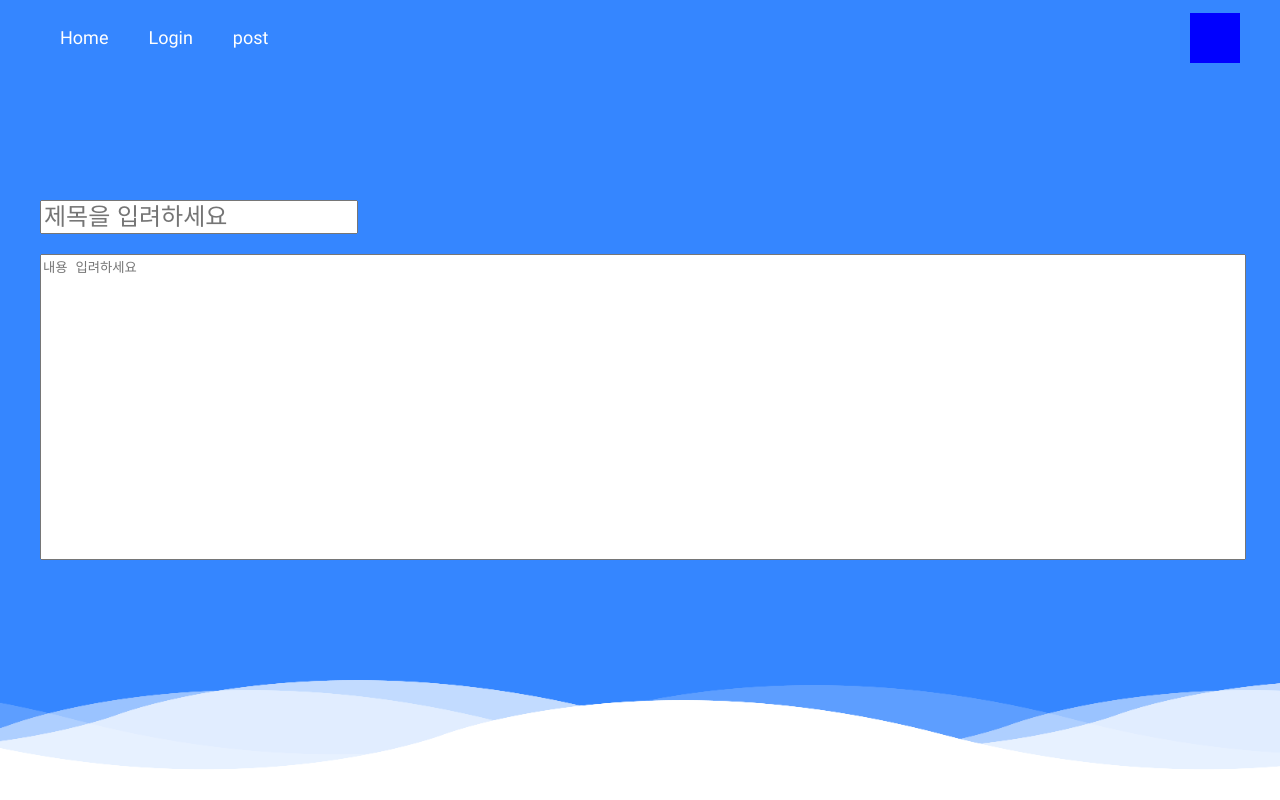
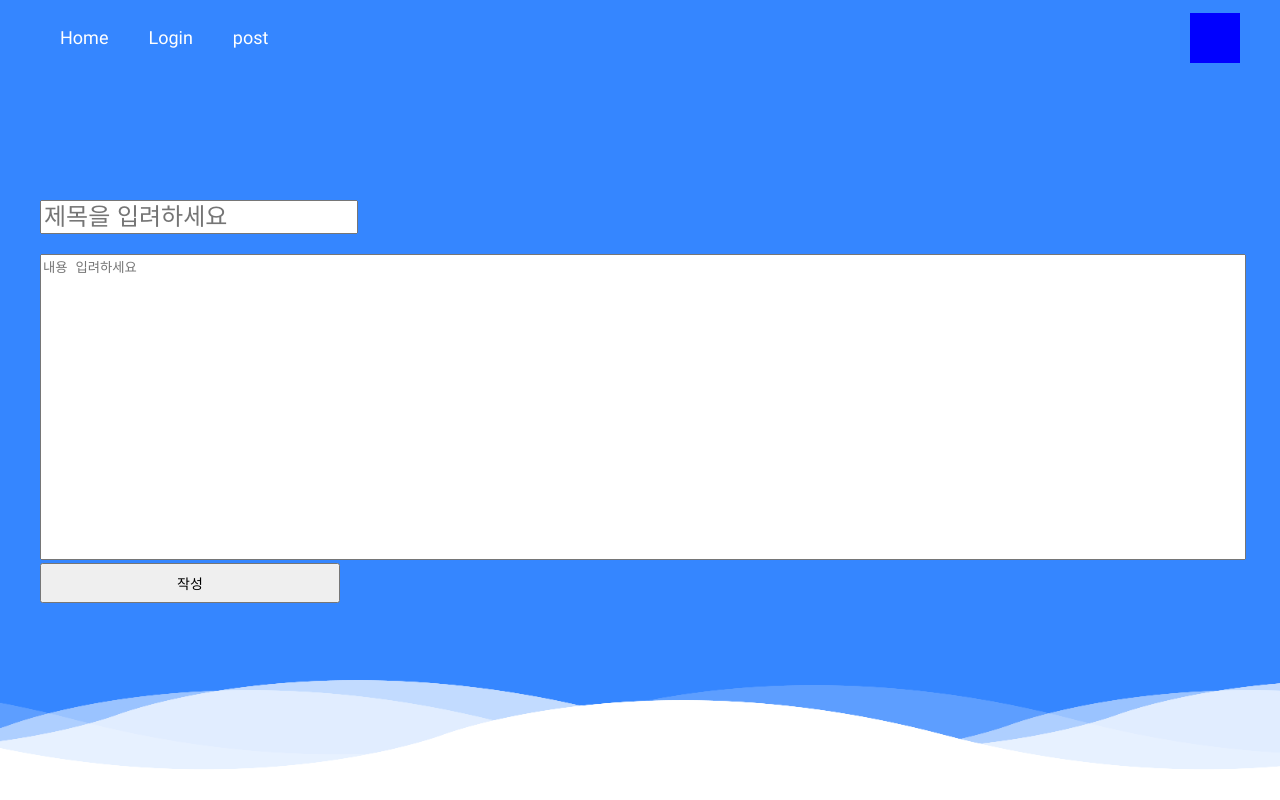
Before and after one commit to yesorad/react-post, a React app: page /write in a window 1280 px wide. Built offline with nearby package versions, Linux system fonts and the light colour scheme.

Commit message:
게시판 글쓰기 기능 추가

```diff
--- a/src/components/post/PostWrite.js
+++ b/src/components/post/PostWrite.js
@@ -25,10 +25,17 @@ const TextArea = styled.textarea`
   resize: none;
 `;
 
-function PostWrite({ form, onChange }) {
+const Button = styled.button`
+  width: 300px;
+  height: 40px;
+  font-size: 14px;
+  color: #000;
+`;
+
+function PostWrite({ form, onChange, onSubmit }) {
   return (
     <InnerWrap>
-      <FormBlock>
+      <FormBlock onSubmit={onSubmit}>
         <Title
           name="title"
           onChange={onChange}
@@ -41,6 +48,7 @@ function PostWrite({ form, onChange }) {
           value={form.body}
           placeholder="내용 입려하세요"
         />
+        <Button>작성</Button>
       </FormBlock>
     </InnerWrap>
   );
--- a/src/containers/post/PostWriteContainer.js
+++ b/src/containers/post/PostWriteContainer.js
@@ -1,9 +1,16 @@
-import React from 'react';
+import React, { useCallback, useEffect, useState } from 'react';
+import * as postsAPI from '@lib/api/posts';
 import { useDispatch, useSelector } from 'react-redux';
 import { changeField } from '@modules/write';
 import PostWrite from '@components/post/PostWrite';
+import { initializeForm } from '../../modules/auth';
+import { withRouter } from 'react-router-dom';
 
-function PostWriteContainer() {
+function PostWriteContainer({ history }) {
+  const [loading, setLoading] = useState(false);
+  const [success, setSuccess] = useState(false);
+  const [error, setError] = useState(null);
+
   const dispatch = useDispatch();
   const { form } = useSelector(({ write }) => ({
     form: write.postWrite,
@@ -19,7 +26,51 @@ function PostWriteContainer() {
       }),
     );
   };
-  return <PostWrite form={form} onChange={onChange} />;
+
+  const handlePostWrite = async ({ category_id, title, body }) => {
+    setLoading(true);
+    try {
+      await postsAPI.writePost({ category_id, title, body });
+      setSuccess(true);
+    } catch (e) {
+      setError(e);
+    }
+    setLoading(false);
+  };
+
+  const onSubmit = useCallback((e) => {
+    const { category_id, title, body } = form;
+    e.preventDefault();
+
+    if ([title, body].includes('')) {
+      alert('빈 칸을 모두 입력하세요.');
+      return;
+    }
+
+    handlePostWrite({ category_id, title, body });
+  });
+
+  useEffect(() => {
+    dispatch(initializeForm('postWrite'));
+  }, [dispatch]);
+
+  useEffect(() => {
+    if (error) {
+      if (error.response.status === 400) {
+        alert('인증 에러입니다.');
+        return;
+      }
+      console.log(error);
+      return;
+    }
+    if (success) {
+      alert('게시글 작성 성공');
+      history.push('/posts');
+    }
+  }, [success, error, history]);
+
+  if (loading) return <div>로딩중...</div>;
+  return <PostWrite form={form} onChange={onChange} onSubmit={onSubmit} />;
 }
 
-export default PostWriteContainer;
+export default withRouter(PostWriteContainer);
```
